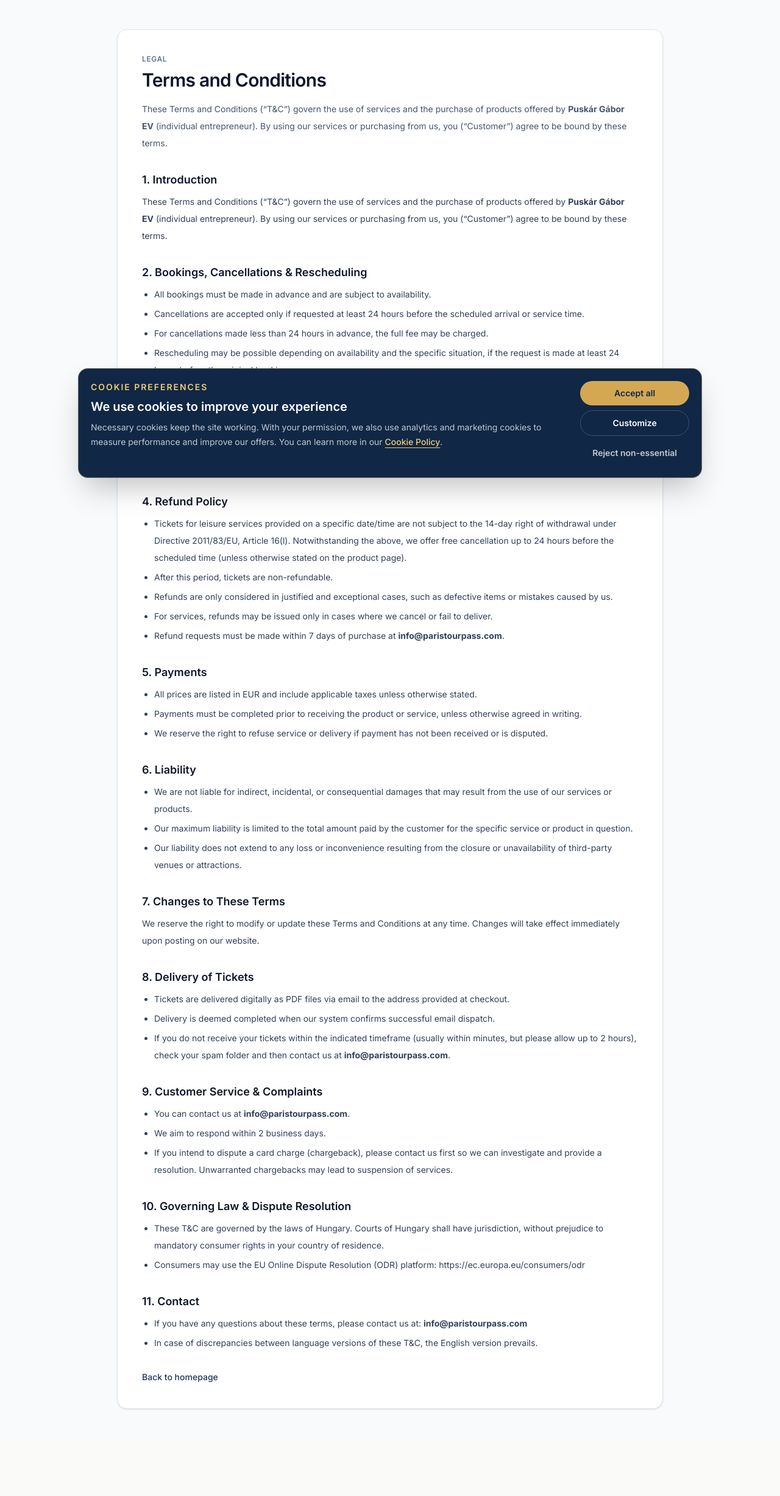
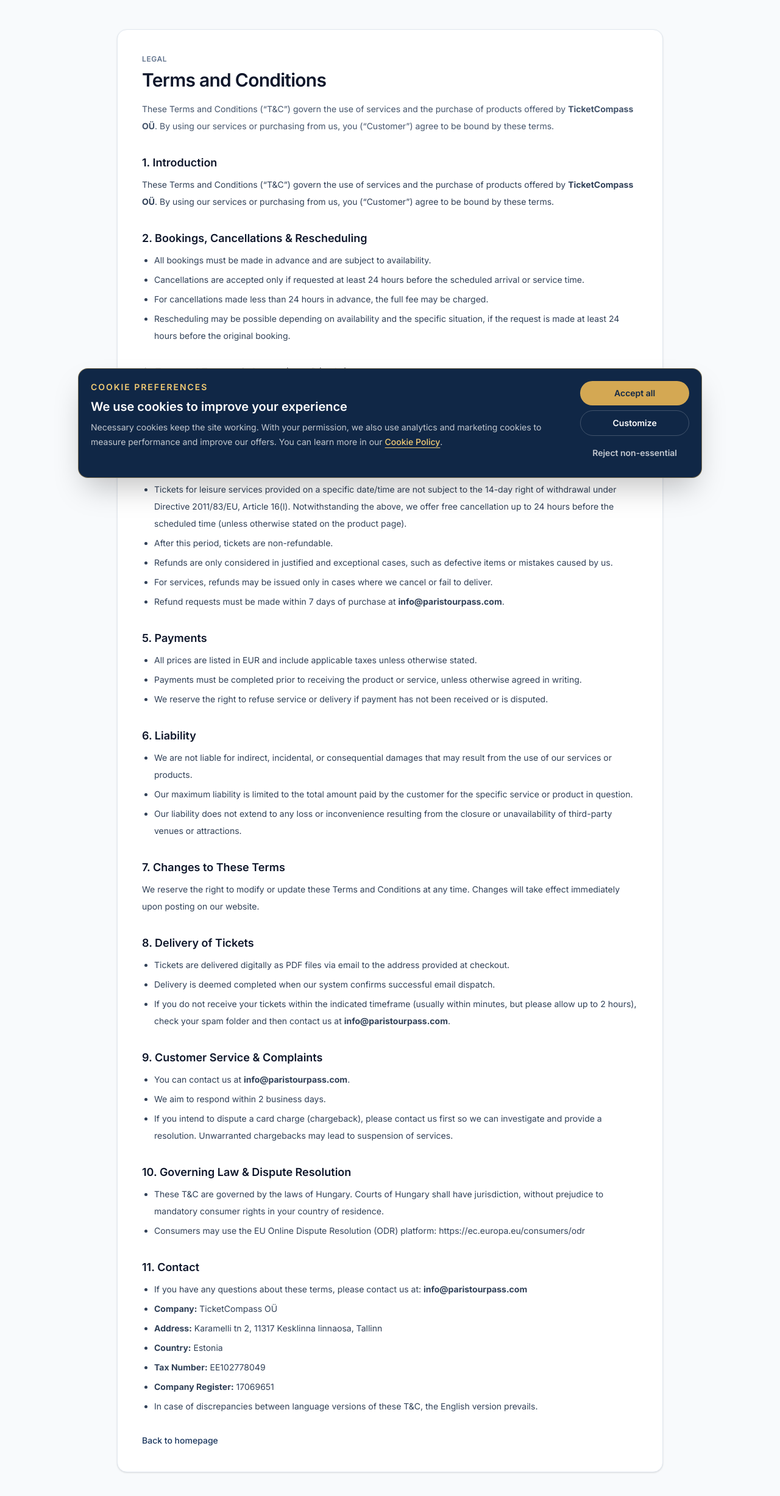
Before and after one commit to Simdev33/vatican, a Next.js app: page /terms-of-service in a window 1280 px wide. Shown: the top 2454 px of the page at 61% size. Before the commit the page ends 2359 px from the top, so only its background shows below. Built offline with nearby package versions, Linux system fonts and the light colour scheme; no server answers.

Commit message:
Update legal company details.
Co-authored-by: Cursor <cursoragent@cursor.com>

```diff
--- a/app/terms-of-service/page.tsx
+++ b/app/terms-of-service/page.tsx
@@ -8,7 +8,7 @@ export default function TermsOfServicePage() {
         <h1 className="mt-2 text-3xl font-semibold tracking-tight">Terms and Conditions</h1>
         <p className="mt-4 text-sm leading-7 text-slate-600">
           These Terms and Conditions (&ldquo;T&amp;C&rdquo;) govern the use of services and the purchase of products
-          offered by <strong>Puskár Gábor EV</strong> (individual entrepreneur). By using our services or purchasing
+          offered by <strong>TicketCompass OÜ</strong>. By using our services or purchasing
           from us, you (&ldquo;Customer&rdquo;) agree to be bound by these terms.
         </p>
 
@@ -17,8 +17,8 @@ export default function TermsOfServicePage() {
             <h2 className="text-lg font-semibold text-slate-900">1. Introduction</h2>
             <p className="mt-2">
               These Terms and Conditions (&ldquo;T&amp;C&rdquo;) govern the use of services and the purchase of
-              products offered by <strong>Puskár Gábor EV</strong> (individual entrepreneur). By using our services or
-              purchasing from us, you (&ldquo;Customer&rdquo;) agree to be bound by these terms.
+              products offered by <strong>TicketCompass OÜ</strong>. By using our services or purchasing from us, you
+              (&ldquo;Customer&rdquo;) agree to be bound by these terms.
             </p>
           </section>
 
@@ -153,6 +153,21 @@ export default function TermsOfServicePage() {
                 If you have any questions about these terms, please contact us at:{" "}
                 <strong>info@paristourpass.com</strong>
               </li>
+              <li>
+                <strong>Company:</strong> TicketCompass OÜ
+              </li>
+              <li>
+                <strong>Address:</strong> Karamelli tn 2, 11317 Kesklinna linnaosa, Tallinn
+              </li>
+              <li>
+                <strong>Country:</strong> Estonia
+              </li>
+              <li>
+                <strong>Tax Number:</strong> EE102778049
+              </li>
+              <li>
+                <strong>Company Register:</strong> 17069651
+              </li>
               <li>In case of discrepancies between language versions of these T&amp;C, the English version prevails.</li>
             </ul>
           </section>
--- a/components/footer.tsx
+++ b/components/footer.tsx
@@ -110,8 +110,8 @@ export function Footer() {
             management fees, early availability access, dedicated customer service, and the provision of digital
             materials. Trademarks: Trademarks, logos, and official names of the monuments mentioned are the exclusive
             property of their respective owners. They are used strictly for descriptive purposes only, with no intent
-            to cause confusion or claim ownership. Operated by Puskár Gábor EV, Budapest Baross Tér 11/c, Pf 72,
-            Hungary, Tax number: 57632778-1-36.
+            to cause confusion or claim ownership. Operated by TicketCompass OÜ, Karamelli tn 2, 11317 Kesklinna
+            linnaosa, Tallinn, Estonia, Tax Number: EE102778049, Company Register: 17069651.
             </p>
           </div>
         </div>
```
